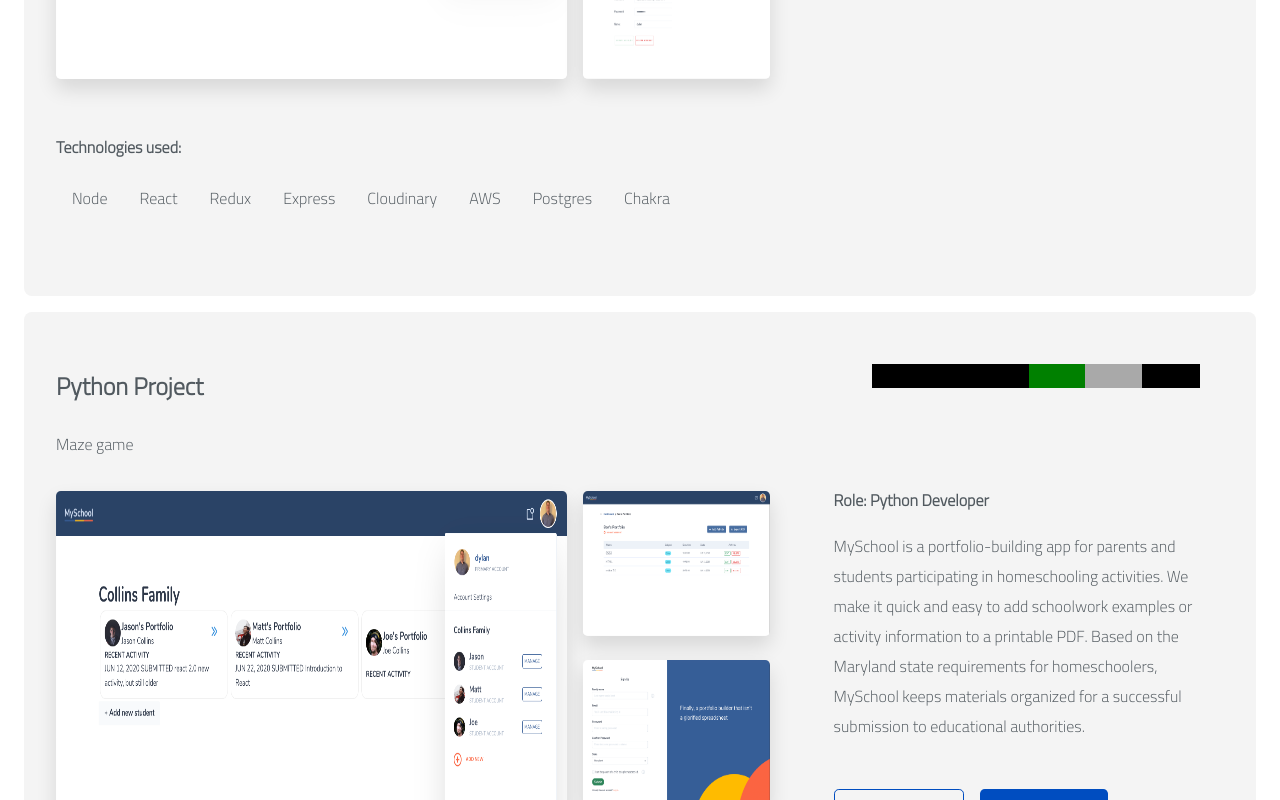
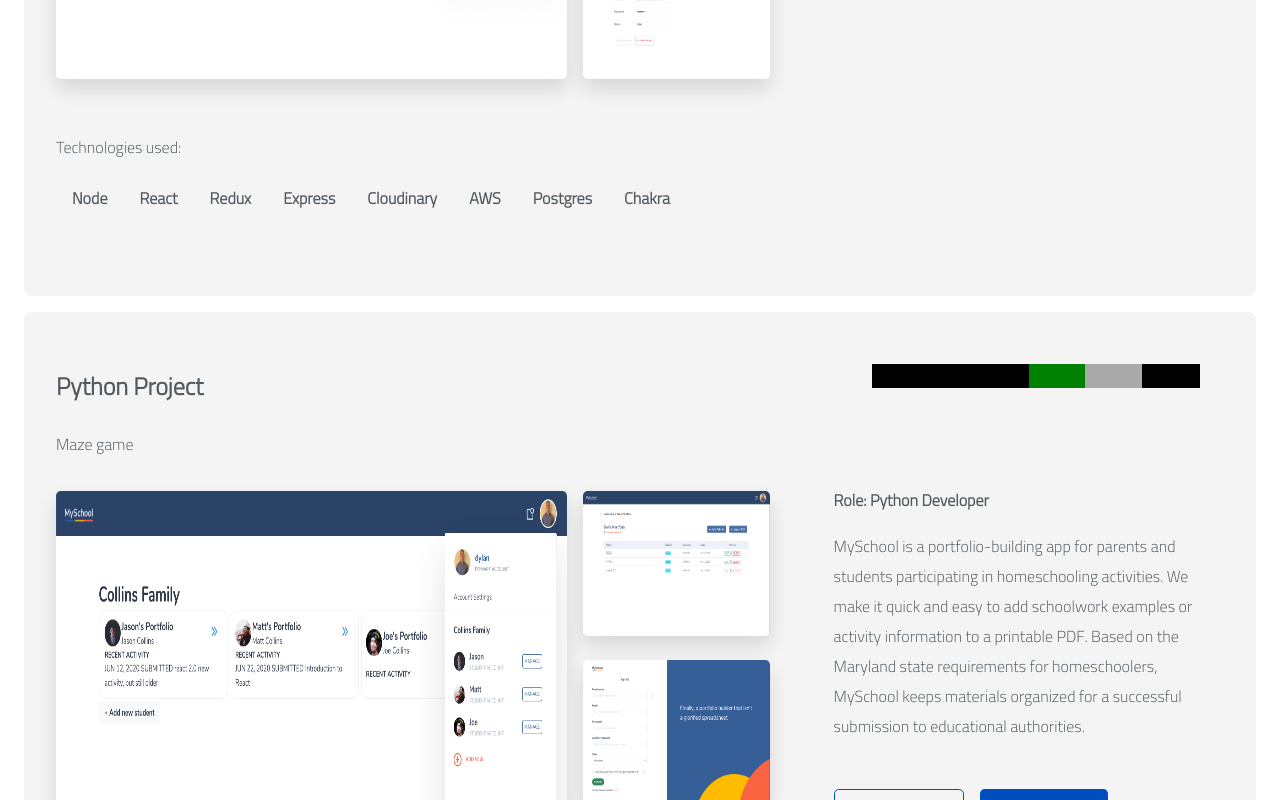
Before and after one commit to dylan17th/dylans-portfolio, a React (Create React App) app in the folder dylan_collins_portfolio/: page / in a window 1280 px wide. Shown: the part 1400-2200 px from the top of the page. Built offline with nearby package versions, Linux system fonts and the light colour scheme.

Commit message:
added stuff

```diff
--- a/dylan_collins_portfolio/src/App.css
+++ b/dylan_collins_portfolio/src/App.css
@@ -222,8 +222,13 @@
   display: flex;
 }
 
+.techHeading{
+  font-weight: lighter;
+}
+
 .tech{
   padding: 0rem 1rem;
+  font-weight: bold;
 }
 
 .tech-section{
--- a/dylan_collins_portfolio/src/Components/MainPage/Projects.js
+++ b/dylan_collins_portfolio/src/Components/MainPage/Projects.js
@@ -22,7 +22,7 @@ const Projects = () => {
                                 </div>
                             </section>
                             <section className='tech-section'>
-                                <h4>Technologies used:</h4>
+                                <h4 className='techHeading'>Technologies used:</h4>
                                 <div style={{ display: 'flex' }}>
                                     {project.tech.map(tech => (<div key={tech} className='tech'>{tech}</div>))}
                                 </div>
```
